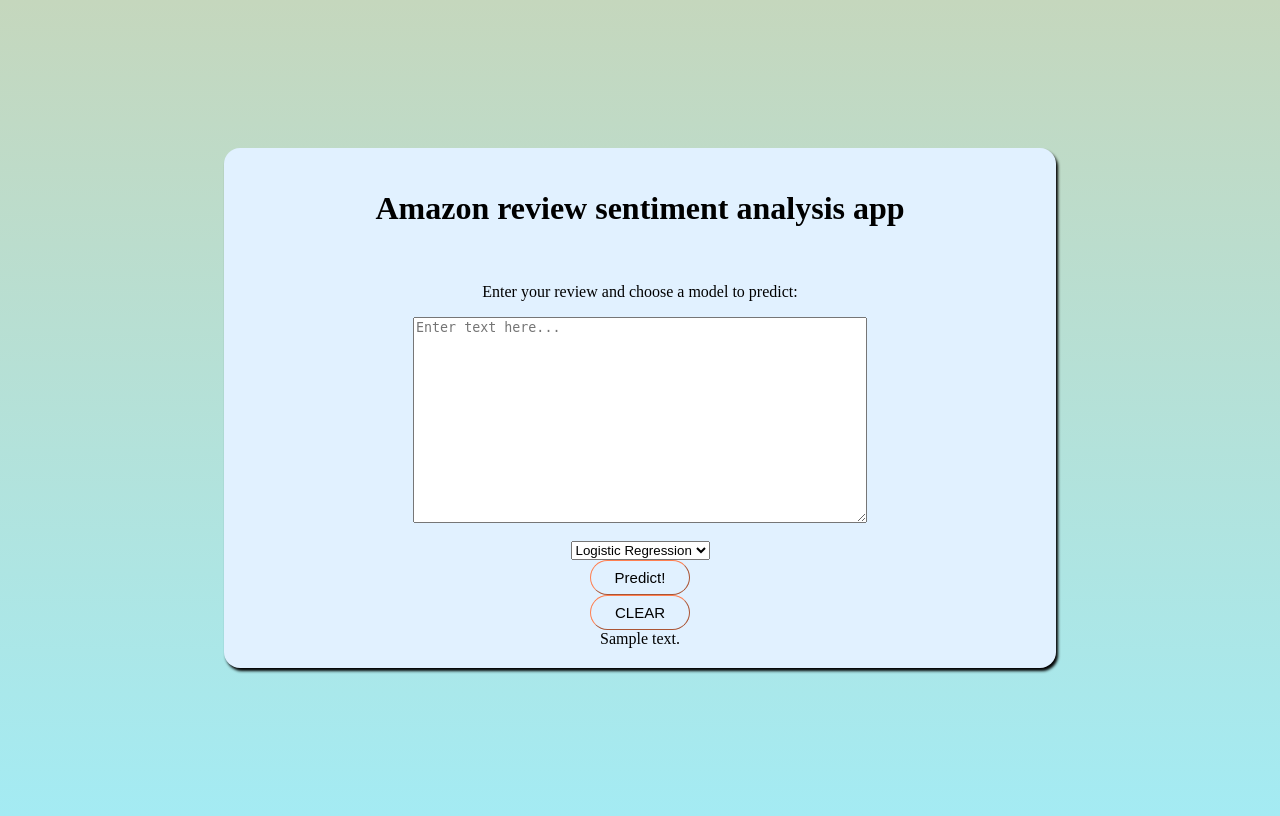
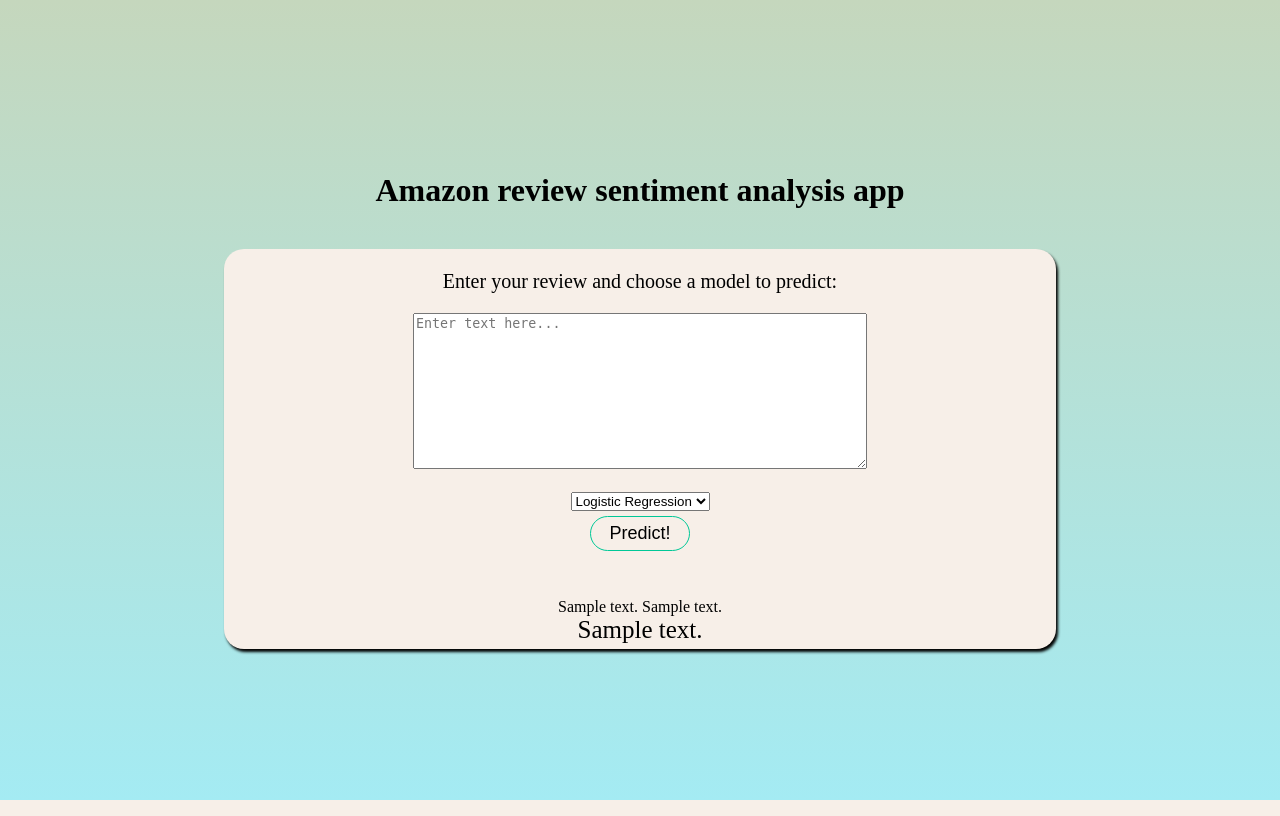
Before and after one commit to yuyunliao0821/amazon-flaskapp, a Flask app: template templates/index.html in a window 1280 px wide. Run offline with Flask 2, Linux system fonts and the light colour scheme; the template is opened without the code that fills it: most values are stand-ins (such as "Sample title", 1, 10 or a date in 2020); parts of the project's set-up code (start-up, migrations or seed data) failed here and were passed over.

Commit message:
update app.py

```diff
--- a/app.py
+++ b/app.py
@@ -1,12 +1,25 @@
 from flask import Flask, request, render_template
-from service_tools.service import Preprocessor
+from service_tools.service import Predictor, Preprocessor
+from gensim.models import FastText
+import joblib
 
 def init():
+    #initialize Preprocessor class
+    print("Initializing preprocessor...")
     global preprocessor
     text_cleaning_re = "[^A-Za-z0-9 ]+"
         # pip3 install gensim==3.8.3
-    preprocessor = Preprocessor(text_cleaning_re)
-    print("Initializing preprocessor...done")
+    ft_model = FastText.load('models/ft_model.model')
+    preprocessor = Preprocessor(text_cleaning_re, ft_model)
+    print("DONE")
+
+    #initialize Predictor class
+    print("Initializing predictor...")
+    global predictor
+    lgr_model = joblib.load("models/lgr.pkl")
+    svm_model = joblib.load("models/svm.pkl")
+    predictor = Predictor(lgr_model, svm_model)
+    print("DONE")
 
 init()
 
@@ -16,28 +29,20 @@
 def home():
     return render_template('index.html')
 
-
-
 @app.route('/predict',methods=['POST'])
 def predict():
 
     mlmodel = request.form['mlmodel']
+    text = request.form['text']
+    doc_vec = preprocessor.get_doc_vec(text)
+    sentiment = predictor.predict_sentiment(mlmodel, doc_vec)
 
-    if mlmodel == 'lgr':
-        text = request.form['text']
-        text = preprocessor.clean_and_tokenize(text)
+    return render_template('index.html',entered_text = "Entered Review:",
+    original_text = text, prediction_text=sentiment)
 
-    elif mlmodel == 'svm':
-        text = request.form['text']+'hihihi'
-
-    return render_template('index.html', prediction_text=text)
-
-@app.route('/clear',methods=['POST'])
-def clear():
-    return render_template('index.html')
 
 
 if __name__ == '__main__':
     #init()
     # run server
-    app.run(port = 5000, debug=True)
+    app.run(host = "140.112.147.112", port = 3000, debug=True)
--- a/static/css/styles.css
+++ b/static/css/styles.css
@@ -2,18 +2,21 @@
     align-items: center;
     background-image: linear-gradient(#c5d7bd, #a4ebf3);
     display: flex;
+    flex-direction: column;
     justify-content: center;
     min-height: 100vh;
+    margin: 0;
 }
 
 .panel{
     align-items: center;
     border-radius: 1em;
-    background-color: #e1f1ff;
+    background-color: #f7efe8;
     box-shadow: 2px 3px 3px black;
     display: flex;
     flex-direction: column;
-    min-height: 65vh;
+    font-size: 20px;
+    min-height: 50vh;
     justify-content: center;
     width:65vw;
 }
@@ -24,14 +27,16 @@
     width: 100px;
     border-radius: 2em;
     border-width: 1px;
-    border-color: coral;
+    border-color:#00C897;
+    border-style: solid;
     background-color: transparent;
-    font-size: 15px;
+    font-size: 18px;
     transition: background-color .2s, transform .2s, box-shadow .2s;
+    margin:5px 5px ;
 }
 
 .button:hover{
-    background-color: cornsilk;
+    background-color: #E8FFC2;
     transform: translateY(-1.5px);
     box-shadow: 1px 1.5px 1.5px black;
 }
@@ -41,7 +46,7 @@
     flex-direction: column;
     align-items: center;
     width: 50vw;
-    max-height: 40vh;
+    height: 35vh;
 }
 
 .title{
@@ -49,7 +54,22 @@
 }
 
 .textbox{
-    height: 200px;
+    height: 150px;
     width:70%;
     max-width: 90%;
 }
+
+.prediction{
+    align-items: center;
+    display: flex;
+    flex-direction: column;
+    margin:5px 5px;
+}
+
+#prediction-text{
+    font-size: 25px;
+}
+
+#original-text{
+    font-size: 16px;
+}
--- a/templates/index.html
+++ b/templates/index.html
@@ -10,9 +10,9 @@
 </head>
 
 <body>
+    <h1 class='title'>Amazon review sentiment analysis app</h1>
     <!--main panel-->
     <div class='panel'>
-        <h1 class='title'>Amazon review sentiment analysis app</h1>
         <p>Enter your review and choose a model to predict:</p>
 
         <!--Input section: textarea & embedding method-->
@@ -26,9 +26,9 @@
             <input type="submit" value="Predict!" class="button"></input>
         </form>
 
-        <form action="{{url_for('clear')}}" method="POST">
-            <button class='button'>CLEAR</button>
-        </form>
-        {{prediction_text}}
+        <div class='prediction'>
+            <span id ='original-text'>{{entered_text}} {{original_text}}</span>
+            <span id='prediction-text'>{{prediction_text}}</span>
+        </div>
     </div>
 </body>
```
Also changed, not shown: requirements.txt (+8 -0 lines), service_tools/service.py (+30 -10 lines), 2 other files.
